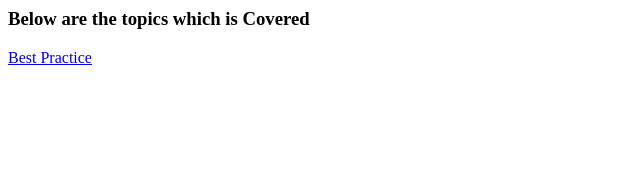
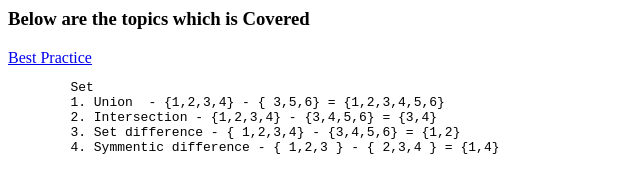
Before and after one commit to riaconsultant/JS_Practice, a plain HTML site: page docs/index.html in a window 1280 px wide. Shown: the whole page, without its empty margins (0-640 px from the left). Drawn offline with Linux system fonts and the light colour scheme.

Commit message:
add Set Operations

```diff
--- a/docs/index.html
+++ b/docs/index.html
@@ -5,5 +5,12 @@
 <body>
     <h3>Below are the topics which is Covered</h3>
     <a href="best_practice.html">Best Practice</a>
+    <pre>
+        Set
+        1. Union  - {1,2,3,4} - { 3,5,6} = {1,2,3,4,5,6}
+        2. Intersection - {1,2,3,4} - {3,4,5,6} = {3,4}
+        3. Set difference - { 1,2,3,4} - {3,4,5,6} = {1,2}
+        4. Symmentic difference - { 1,2,3 } - { 2,3,4 } = {1,4}
+    </pre>
 </body>
 </html>
```
Also changed, not shown: README.md.
